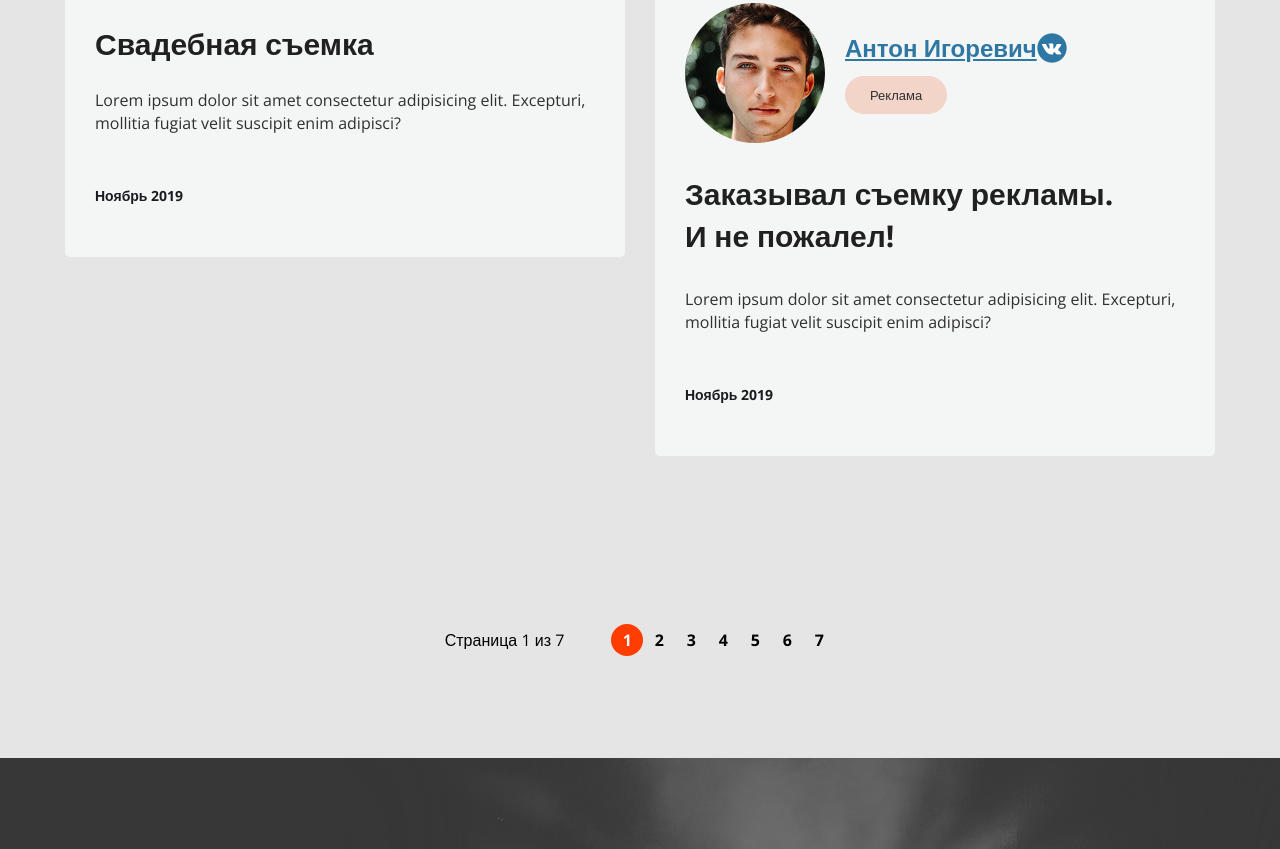
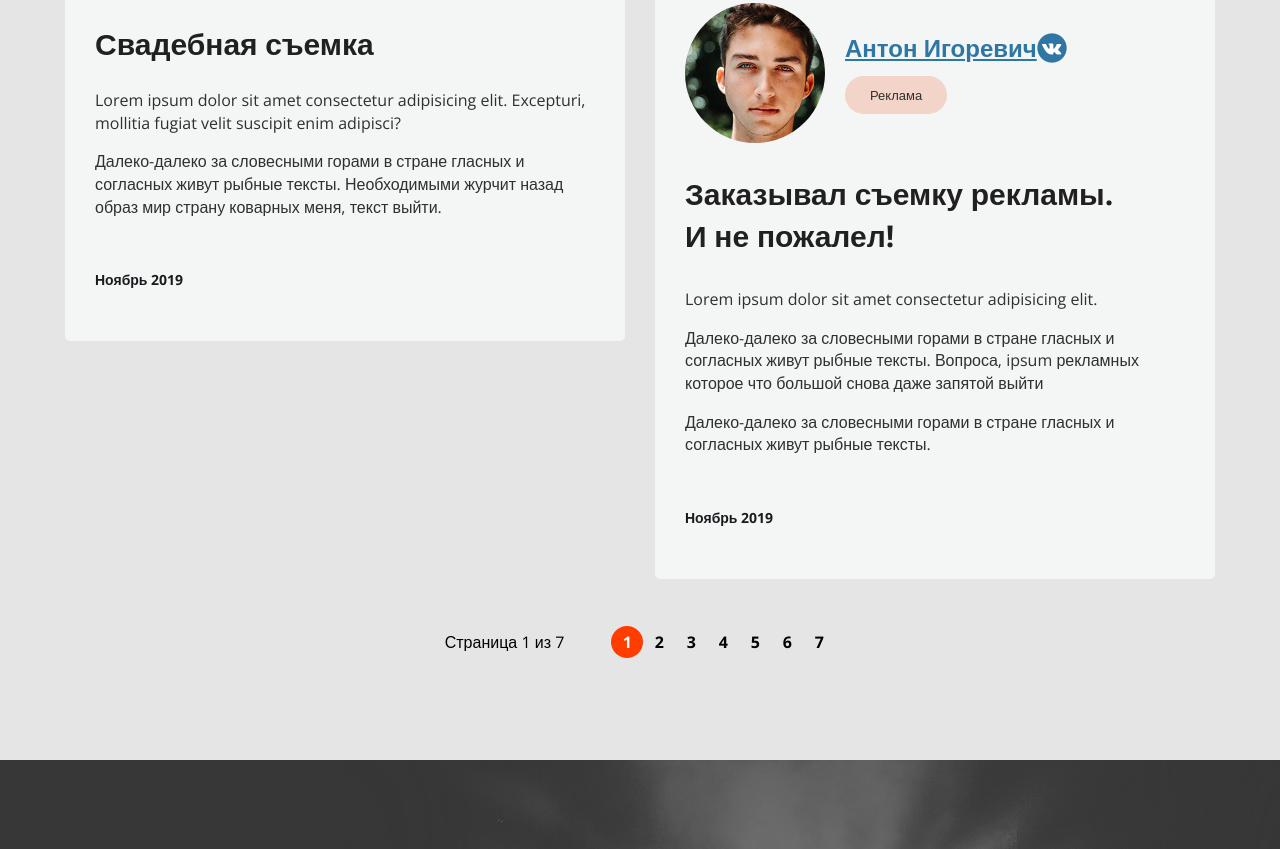
Before and after one commit to Ivan20066/reviews, a plain HTML site: page index.html in a window 1280 px wide. Shown: the part 1266-2115 px from the top of the page. Drawn offline with nearby package versions, Linux system fonts and the light colour scheme.

Commit message:
отступы....

```diff
--- a/css/main.css
+++ b/css/main.css
@@ -282,7 +282,6 @@ margin-right: 0;
     display: flex;
     justify-content: center;
     align-items: center;
-    margin-top: 27px;
 }
 .pager__list {
      display: flex;
@@ -553,7 +552,7 @@ background: #F4F5F5;
 .reviews {
     column-count: 2;
     column-gap: 30px;
-    margin-bottom: 148px;
+    margin-bottom: 27px;
 }
 .review {
     display:inline-flex;
--- a/index.html
+++ b/index.html
@@ -92,7 +92,7 @@
                         <h3 class="review__title">Свадебная съемка</h3>
                         <div class="review__content-text">
                             <p>Lorem ipsum dolor sit amet consectetur adipisicing elit. Excepturi, mollitia fugiat velit suscipit enim adipisci?
-
+                               <p>Далеко-далеко за словесными горами в стране гласных и согласных живут рыбные тексты. Необходимыми журчит назад образ мир страну коварных меня, текст выйти.</p>
                             </p>
                         </div>
                         <time class="review__date">Ноябрь 2019</time>
@@ -146,9 +146,9 @@
                     <div class="review__content">
                         <h3 class="review__title"> Заказывал  съемку  рекламы. <p>И не пожалел!</p> </h3>
                         <div class="review__content-text">
-                            <p>Lorem ipsum dolor sit amet consectetur adipisicing elit. Excepturi, mollitia fugiat velit suscipit enim adipisci? </p>
-
-
+                            <p>Lorem ipsum dolor sit amet consectetur adipisicing elit. </p>
+                           <p>Далеко-далеко за словесными горами в стране гласных и согласных живут рыбные тексты. Вопроса, ipsum рекламных которое что большой снова даже запятой выйти</p>
+                           <p>Далеко-далеко за словесными горами в стране гласных и согласных живут рыбные тексты.</p>
                         </div>
                         <time class="review__date">Ноябрь 2019</time>
                     </div>
```
